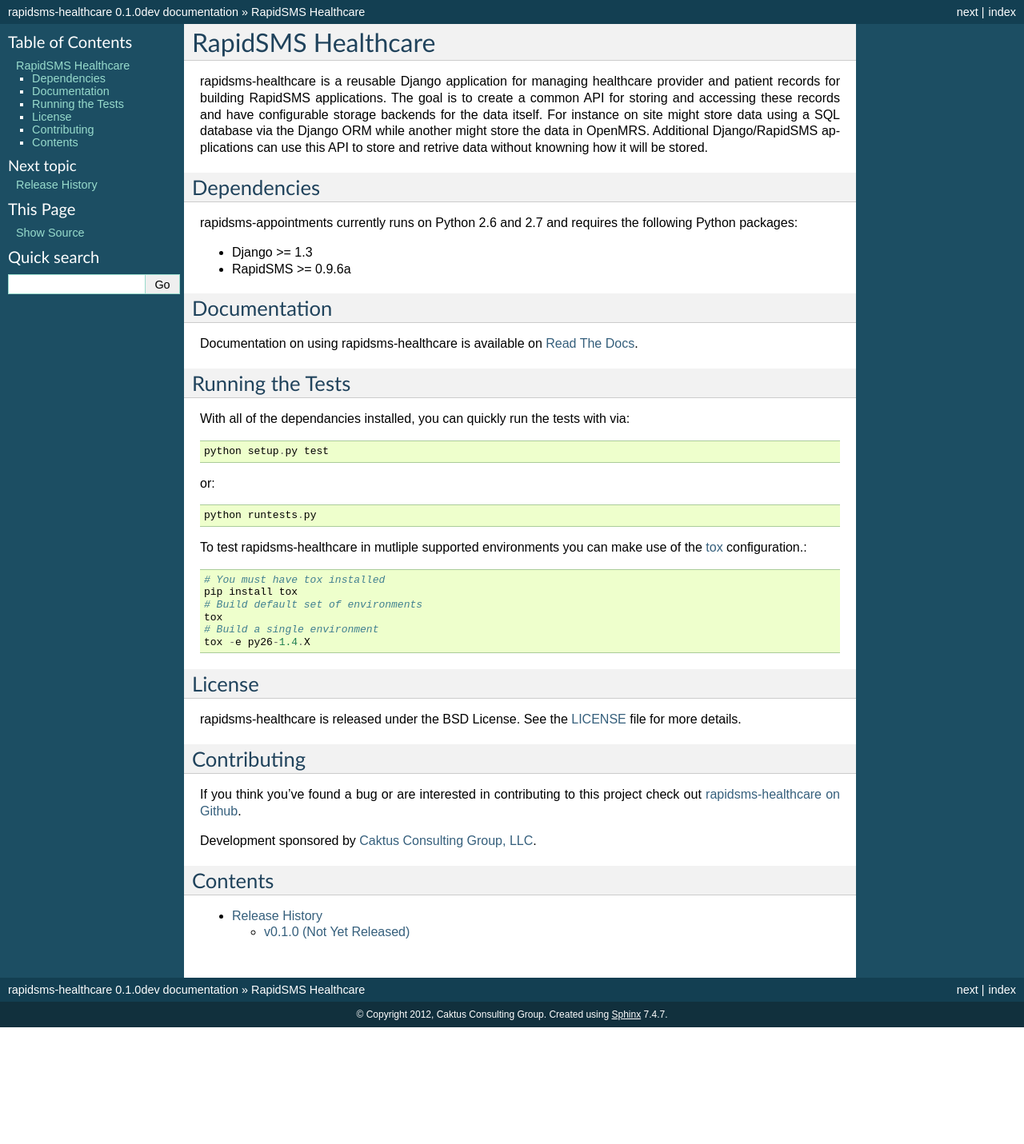
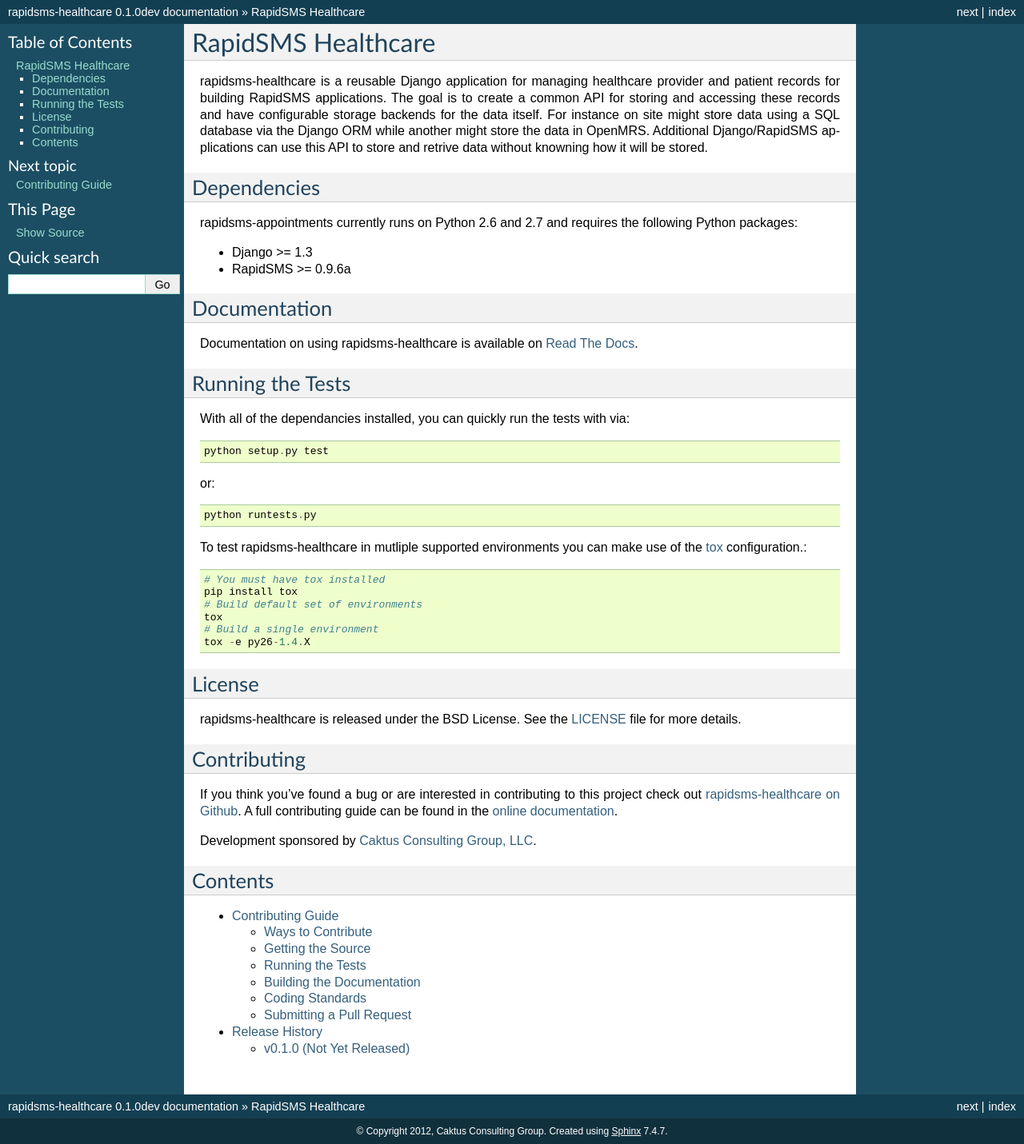
Before and after one commit to caktus/rapidsms-healthcare, a Sphinx documentation site: the page built from docs/index.rst, in a window 1280 px wide. Shown: the whole page at 80% size. Built offline with Sphinx 7.4.7, drawn with Linux system fonts in a browser that asks for light colours; before the commit the page ends 1285 px from its top, so only the background shows below that; some of the changed lines change nothing that is shown.

Commit message:
Include standard contributing guide.

```diff
--- a/README.rst
+++ b/README.rst
@@ -60,6 +60,8 @@
 
 If you think you've found a bug or are interested in contributing to this project
 check out `rapidsms-healthcare on Github <https://github.com/caktus/rapidsms-healthcare>`_.
+A full contributing guide can be found in the
+`online documentation <http://rapidsms-healthcare.readthedocs.org/en/latest/contributing.html>`_.
 
 Development sponsored by `Caktus Consulting Group, LLC
 <http://www.caktusgroup.com/services>`_.
--- /dev/null
+++ b/docs/contributing.rst
@@ -0,0 +1,106 @@
+Contributing Guide
+====================================
+
+There are a number of ways to contribute to rapidsms-healthcare. If you are interested
+in making rapidsms-healthcare better then this guide will help you find a way to contribute.
+
+
+Ways to Contribute
+------------------------------------
+
+You can contribute to the project by submitting bug reports, feature requests
+or documentation updates through the Github `issues <https://github.com/caktus/rapidsms-healthcare/issues>`_.
+
+
+Getting the Source
+------------------------------------
+
+You can clone the repository from Github::
+
+    git clone git://github.com/caktus/rapidsms-healthcare.git
+
+However this checkout will be read only. If you want to contribute code you should
+create a fork and clone your fork. You can then add the main repository as a remote::
+
+    git clone git@github.com:<your-username>/rapidsms-healthcare.git
+    git remote add upstream git://github.com/caktus/rapidsms-healthcare.git
+    git fetch upstream
+
+
+Running the Tests
+------------------------------------
+
+When making changes to the code, either fixing bugs or adding features, you'll want to
+run the tests to ensure that you have not broken any of the existing functionality.
+With the code checked out and Django installed you can run the tests via::
+
+    python setup.py test
+
+or::
+
+    python runtests.py
+
+To test against multiple versions of Django you can use install and use ``tox>=1.4``. The
+``tox`` command will run the tests against Django 1.3, 1.4 and the current Git master using
+Python 2.6.::
+
+    # Build all environments
+    tox
+    # Build a single environment
+    tox -e py26-1.3.X
+
+Building all environments will also build the documentation. More on that in the next
+section.
+
+
+Building the Documentation
+------------------------------------
+
+This project aims to have a minimal core with hooks for customization. That makes documentation
+an important part of the project. Useful examples and notes on common use cases are a great
+way to contribute and improve the documentation.
+
+The docs are written in `ReST <http://docutils.sourceforge.net/rst.html>`_
+and built using `Sphinx <http://sphinx.pocoo.org/>`_. As noted above you can use
+tox to build the documentation or you can build them on their own via::
+
+    tox -e docs
+
+or::
+
+    make html
+
+from inside the ``docs/`` directory.
+
+
+Coding Standards
+------------------------------------
+
+Code contributions should follow the `PEP8 <http://www.python.org/dev/peps/pep-0008/>`_
+and `Django contributing style <https://docs.djangoproject.com/en/dev/internals/contributing/writing-code/coding-style/>`_
+standards. Please note that these are only guidelines. Overall code consistency
+and readability are more important than strict adherence to these guides.
+
+
+Submitting a Pull Request
+------------------------------------
+
+The easiest way to contribute code or documentation changes is through a pull request.
+For information on submitting a pull request you can read the Github help page
+https://help.github.com/articles/using-pull-requests.
+
+Pull requests are a place for the code to be reviewed before it is merged. This review
+will go over the coding style as well as if it solves the problem indended and fits
+in the scope of the project. It may be a long discussion or it might just be a simple
+thank you.
+
+Not necessarily every request will be merged but you should not take it personally
+if you change is not accepted. If you want to increase the chances of your change
+being incorporated then here are some tips.
+
+- Address a known issue. Preference is given to a request that fixes a currently open issue.
+- Include documentation and tests when appropriate. New features should be tested and documented. Bugfixes should include tests which demostrate the problem.
+- Keep it simple. It's difficult to review a large block of code so try to keep the scope of the change small.
+
+You should also feel free to ask for help writing tests or writing documentation
+if you aren't sure how to go about it.
--- a/docs/index.rst
+++ b/docs/index.rst
@@ -11,4 +11,5 @@
 .. toctree::
     :maxdepth: 2
 
+    contributing
     releases
```
